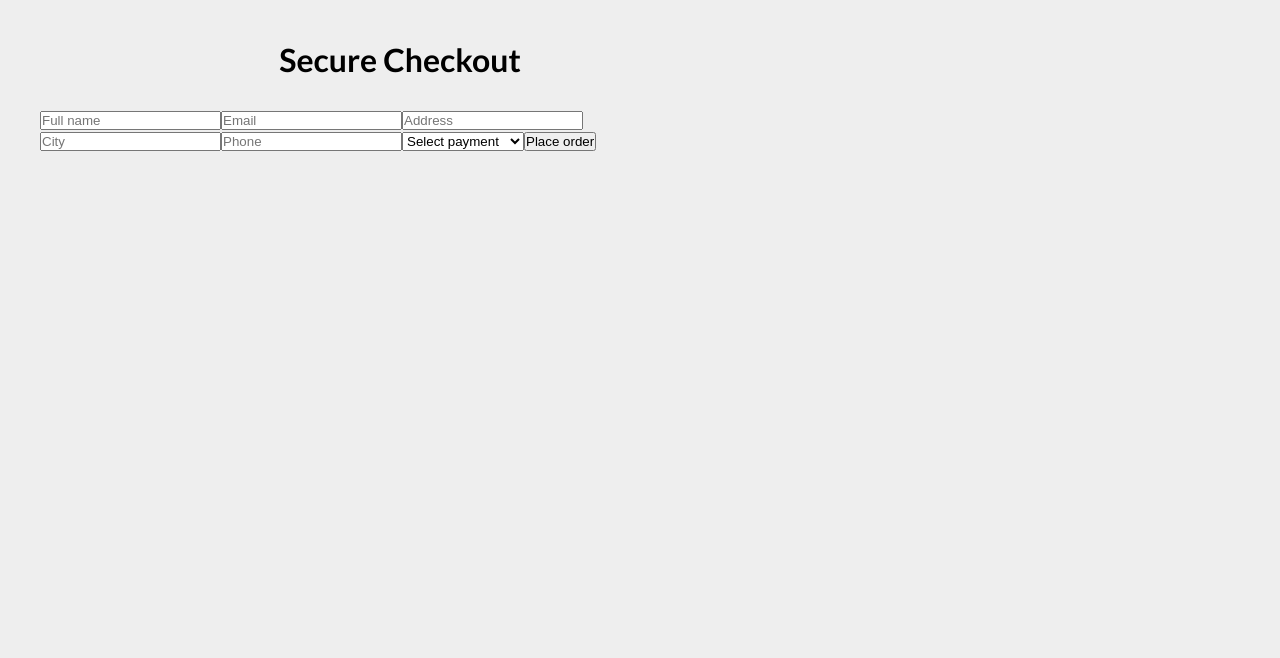
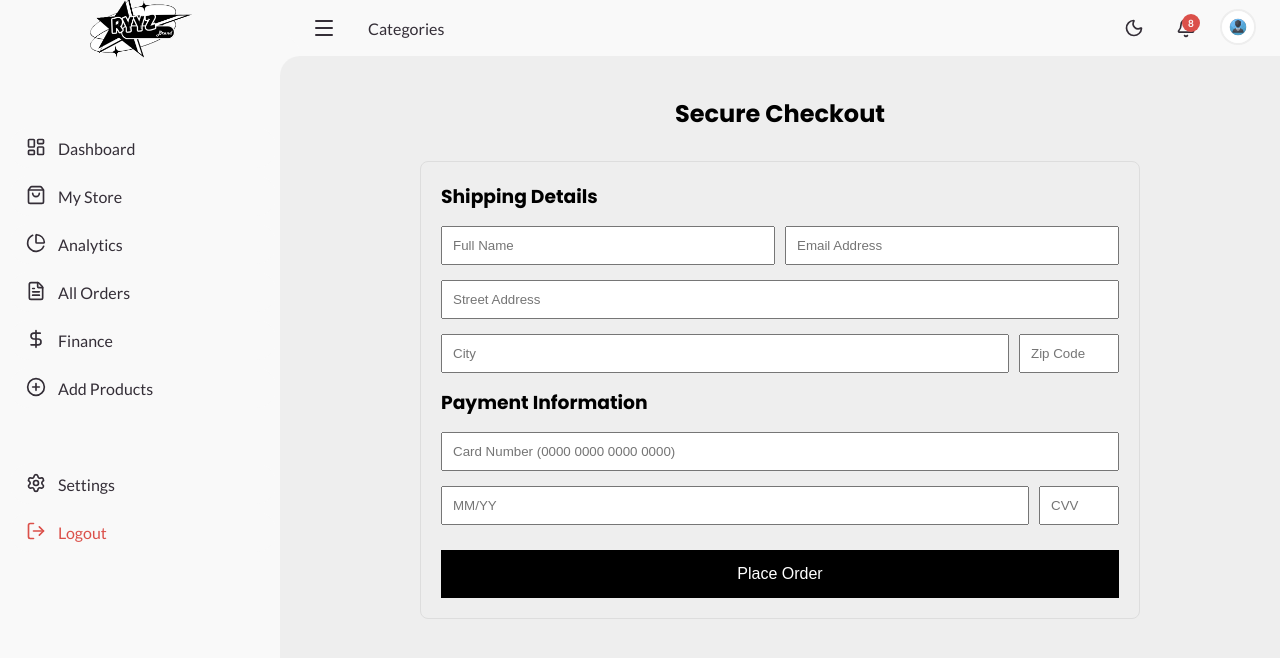
Before and after one commit to YassminAhmed10/SoftwareProject, a React (Vite) app in the folder system/: page /checkout in a window 1280 px wide. Shown: the top 658 px of the page. Built offline with nearby package versions, Linux system fonts and the light colour scheme.

Commit message:
Applied website layout and updated form.

```diff
--- a/system/src/App.jsx
+++ b/system/src/App.jsx
@@ -38,7 +38,14 @@ function App() {
               </Layout>
             }
           />
-          <Route path="/checkout" element={<Checkout />} />
+          <Route
+          path="/checkout"
+          element={
+            <Layout darkMode={darkMode} setDarkMode={setDarkMode}>
+              <Checkout />
+            </Layout>
+          }
+/>
         </Routes>
       </div>
     </Router>
--- a/system/src/components/CheckoutForm.jsx
+++ b/system/src/components/CheckoutForm.jsx
@@ -1,78 +1,95 @@
-import React, { useState, useEffect } from "react";
+import React, { useState } from 'react';
 
-const CheckoutForm = () => {
-  const [form, setForm] = useState({
-    fullName: "",
-    email: "",
-    address: "",
-    city: "",
-    phone: "",
-    paymentMethod: "", // "card" | "paypal" | "cod"
-    cardNumber: "",
-    expiry: "",
-    cvc: "",
+const CheckoutForm = ({ onSubmit }) => {
+  // State to hold form data
+  const [formData, setFormData] = useState({
+    fullName: '',
+    email: '',
+    address: '',
+    city: '',
+    zipCode: '',
+    cardNumber: '',
+    expiryDate: '',
+    cvv: ''
   });
-  const [loading, setLoading] = useState(false);
-  const [cart, setCart] = useState([]); // or get from context/redux
 
-  useEffect(() => {
-    // load cart from localStorage / context / API
-    const saved = JSON.parse(localStorage.getItem("cart") || "[]");
-    setCart(saved);
-  }, []);
+  // Handle input changes
+  const handleChange = (e) => {
+    const { name, value } = e.target;
+    setFormData({
+      ...formData,
+      [name]: value
+    });
+  };
 
-  const handleChange = (e) => setForm({ ...form, [e.target.name]: e.target.value });
-
-  const handleSubmit = async (e) => {
+  // Handle form submission
+  const handleSubmit = (e) => {
     e.preventDefault();
-    setLoading(true);
-
-    try {
-      // Example API call - adapt endpoint & payload to backend
-      const res = await fetch("/api/orders/checkout", {
-        method: "POST",
-        headers: { "Content-Type": "application/json" },
-        body: JSON.stringify({ ...form, cart }),
-      });
-      const data = await res.json();
-      if (!res.ok) throw new Error(data.message || "Checkout failed");
-
-      // success actions
-      localStorage.removeItem("cart"); // clear cart
-      // navigate to confirmation page: /order-confirmation/:orderId
-      window.location.href = `/order-confirmation/${data.orderId}`;
-    } catch (err) {
-      alert(err.message || "Error placing order");
-    } finally {
-      setLoading(false);
-    }
+    // Pass the data back to the parent page (Checkout.jsx)
+    onSubmit(formData);
   };
 
   return (
-    <form onSubmit={handleSubmit} className="space-y-4">
-      <input name="fullName" placeholder="Full name" value={form.fullName} onChange={handleChange} />
-      <input name="email" placeholder="Email" value={form.email} onChange={handleChange} />
-      <input name="address" placeholder="Address" value={form.address} onChange={handleChange} />
-      <input name="city" placeholder="City" value={form.city} onChange={handleChange} />
-      <input name="phone" placeholder="Phone" value={form.phone} onChange={handleChange} />
+    <form onSubmit={handleSubmit} className="checkout-form" style={{ display: 'flex', flexDirection: 'column', gap: '15px', padding: '20px', border: '1px solid #ddd', borderRadius: '8px' }}>
 
-      <select name="paymentMethod" value={form.paymentMethod} onChange={handleChange}>
-        <option value="">Select payment</option>
-        <option value="card">Card</option>
-        <option value="paypal">PayPal</option>
-        <option value="cod">Cash on delivery</option>
-      </select>
+      <h3>Shipping Details</h3>
+      <div style={{ display: 'flex', gap: '10px' }}>
+        <input
+          type="text" name="fullName" placeholder="Full Name" required
+          value={formData.fullName} onChange={handleChange}
+          style={{ flex: 1, padding: '10px' }}
+        />
+        <input
+          type="email" name="email" placeholder="Email Address" required
+          value={formData.email} onChange={handleChange}
+          style={{ flex: 1, padding: '10px' }}
+        />
+      </div>
 
-      {form.paymentMethod === "card" && (
-        <div>
-          <input name="cardNumber" placeholder="Card number" value={form.cardNumber} onChange={handleChange} />
-          <input name="expiry" placeholder="MM/YY" value={form.expiry} onChange={handleChange} />
-          <input name="cvc" placeholder="CVC" value={form.cvc} onChange={handleChange} />
-        </div>
-      )}
+      <input
+        type="text" name="address" placeholder="Street Address" required
+        value={formData.address} onChange={handleChange}
+        style={{ width: '100%', padding: '10px' }}
+      />
 
-      <button type="submit" disabled={loading}>
-        {loading ? "Processing..." : "Place order"}
+      <div style={{ display: 'flex', gap: '10px' }}>
+        <input
+          type="text" name="city" placeholder="City" required
+          value={formData.city} onChange={handleChange}
+          style={{ flex: 1, padding: '10px' }}
+        />
+        <input
+          type="text" name="zipCode" placeholder="Zip Code" required
+          value={formData.zipCode} onChange={handleChange}
+          style={{ width: '100px', padding: '10px' }}
+        />
+      </div>
+
+      <h3>Payment Information</h3>
+      <input
+        type="text" name="cardNumber" placeholder="Card Number (0000 0000 0000 0000)" required
+        maxLength="19"
+        value={formData.cardNumber} onChange={handleChange}
+        style={{ width: '100%', padding: '10px' }}
+      />
+
+      <div style={{ display: 'flex', gap: '10px' }}>
+        <input
+          type="text" name="expiryDate" placeholder="MM/YY" required
+          maxLength="5"
+          value={formData.expiryDate} onChange={handleChange}
+          style={{ flex: 1, padding: '10px' }}
+        />
+        <input
+          type="text" name="cvv" placeholder="CVV" required
+          maxLength="3"
+          value={formData.cvv} onChange={handleChange}
+          style={{ width: '80px', padding: '10px' }}
+        />
+      </div>
+
+      <button type="submit" style={{ marginTop: '10px', padding: '15px', backgroundColor: '#000', color: '#fff', border: 'none', cursor: 'pointer', fontSize: '16px' }}>
+        Place Order
       </button>
     </form>
   );
```
